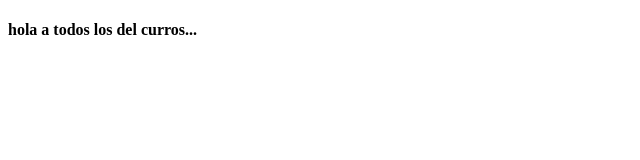
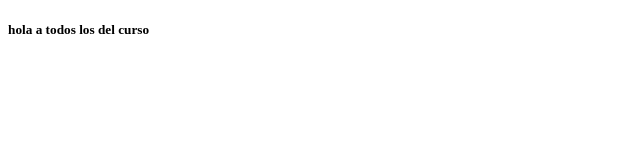
Before and after one commit to ricardofica/test-03, a plain HTML site: page index.html in a window 1280 px wide. Shown: the full height of the page, 0-640 px from the left. Drawn offline with Linux system fonts and the light colour scheme.

Commit message:
se actualiza index.html con h5

```diff
--- a/index.html
+++ b/index.html
@@ -6,6 +6,6 @@
     <title>Document</title>
 </head>
 <body>
-    <h4>hola a todos los del curros...</h4>
+    <h5>hola a todos los del curso</h5>
 </body>
 </html>
```
